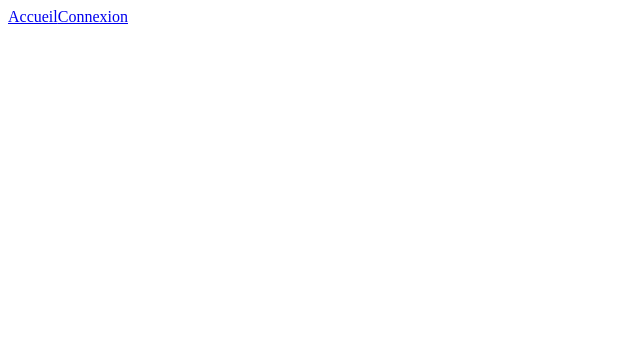
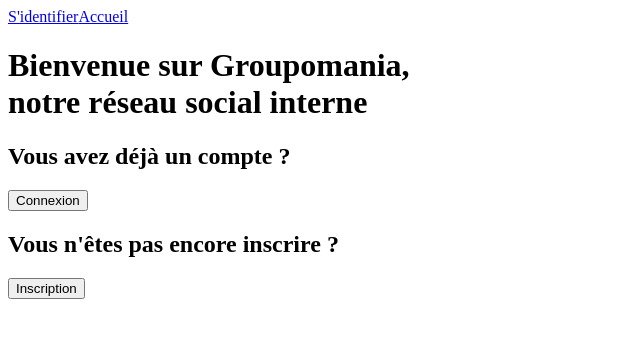
Before and after one commit to Ledoux23/Groupomania, a React (Create React App) app in the folder frontend/: page /log in a window 1280 px wide. Before the commit this address had no page. Shown: the top 338 px of the page, without its empty margins (0-640 px from the left). Built offline with nearby package versions, Linux system fonts and the light colour scheme.

Commit message:
Installation de la bibliothèque prop-type pour le typage des props.

```diff
--- a/frontend/package.json
+++ b/frontend/package.json
@@ -6,6 +6,7 @@
     "@testing-library/jest-dom": "^5.16.5",
     "@testing-library/react": "^13.3.0",
     "@testing-library/user-event": "^13.5.0",
+    "prop-types": "^15.8.1",
     "react": "^18.2.0",
     "react-dom": "^18.2.0",
     "react-router-dom": "^6.3.0",
@@ -37,7 +38,6 @@
     ]
   },
   "devDependencies": {
-    "eslint-config-prettier": "^8.5.0",
     "prettier": "2.7.1"
   }
 }
--- a/frontend/src/components/Error/index.jsx
+++ b/frontend/src/components/Error/index.jsx
@@ -1,9 +1,49 @@
 function Error() {
     return (
         <div>
-            <h1>Oups 🙈 Cette page n'existe pas</h1>
+            <h1>Oups 🙈 Cette page n'existe pas !</h1>
         </div>
     )
 }
 
 export default Error
+
+
+// import styled from 'styled-components'
+// import colors from '../../utils/style/colors'
+// import ErrorIllustration from '../../assets/404.svg'
+
+// const ErrorWrapper = styled.div`
+//   margin: 30px;
+//   display: flex;
+//   flex-direction: column;
+//   background-color: ${colors.backgroundLight};
+//   align-items: center;
+// `
+
+// const ErrorTitle = styled.h1`
+//   font-weight: 300;
+// `
+
+// const ErrorSubtitle = styled.h2`
+//   font-weight: 300;
+//   color: ${colors.secondary};
+// `
+
+// const Illustration = styled.img`
+//   max-width: 800px;
+// `
+
+// function Error() {
+//   return (
+//     <ErrorWrapper>
+//       <ErrorTitle>Oups...</ErrorTitle>
+//       <Illustration src={ErrorIllustration} />
+//       <ErrorSubtitle>
+//         Il semblerait que la page que vous cherchez n’existe pas
+//       </ErrorSubtitle>
+//     </ErrorWrapper>
+//   )
+// }
+
+// export default Error
--- a/frontend/src/components/Header/index.jsx
+++ b/frontend/src/components/Header/index.jsx
@@ -1,11 +1,10 @@
 import { Link } from 'react-router-dom'
-// // import Login from '../../pages/Login';
 
 function Header() {
     return (
         <nav>
+            <Link to="/log">S'identifier</Link>
             <Link to="/">Accueil</Link>
-            <Link to="/login">Connexion</Link>
         </nav>
     )
 }
--- a/frontend/src/index.jsx
+++ b/frontend/src/index.jsx
@@ -2,28 +2,18 @@ import React from 'react';
 import ReactDOM from 'react-dom';
 import { BrowserRouter, Routes, Route } from 'react-router-dom';
 import Home from './pages/Home';
-import Login from './pages/Login';
+import Log from './pages/Log';
 import Header from './components/Header';
-// import Admin from './components/Admin';
-// import User from './components/User'
+import Error from './components/Error';
 
 ReactDOM.render(
   <BrowserRouter>
     <Header/>
     <Routes>
-      {/* <Route path="/admin" element={<Admin />} />
-      <Route path="/user" element={<User />} />  */}
       <Route path="/" element={<Home />} />
-      <Route path="/login" element={<Login />} />
+      <Route path="/log" element={<Log />} />
+      <Route path="*" element={<Error />} />
     </Routes>
   </BrowserRouter>,
   document.getElementById('root')
 );
-
-
-// ReactDOM.render(
-//   <React.StrictMode>
-//     <Home />
-//   </React.StrictMode>,
-//   document.getElementById('root')
-// )
--- a/frontend/src/pages/Home/index.jsx
+++ b/frontend/src/pages/Home/index.jsx
@@ -1,7 +1,7 @@
 function Home() {
   return (
     <div>
-      <h1>Page d'accueil !</h1>
+      <h1>Voir tous les posts par ordre antéchronologique !</h1>
     </div>
   )
 }
--- /dev/null
+++ b/frontend/src/pages/Log/index.jsx
@@ -0,0 +1,13 @@
+function Log() {
+  return (
+    <div>
+      <h1>Bienvenue sur Groupomania, <br/>notre réseau social interne</h1>
+      <h2>Vous avez déjà un compte ?</h2>
+      <button>Connexion</button>
+      <h2>Vous n'êtes pas encore inscrire ?</h2>
+      <button>Inscription</button>
+    </div>
+  )
+}
+
+export default Log;
--- a/frontend/src/pages/Login/index.jsx
+++ /dev/null
@@ -1,13 +0,0 @@
-// import { Link } from 'react-router-dom'
-
-function Login() {
-    return (
-        // <nav>
-        //     <Link to="/signup">S'inscrire</Link>
-        //     <Link to="/signin">Se connecter</Link>
-        // </nav>
-        <div><h1>Connexion</h1></div>
-    )
-}
-
-export default Login
```
Also changed, not shown: 1 other file (tests, documents, lock files or other folders).
